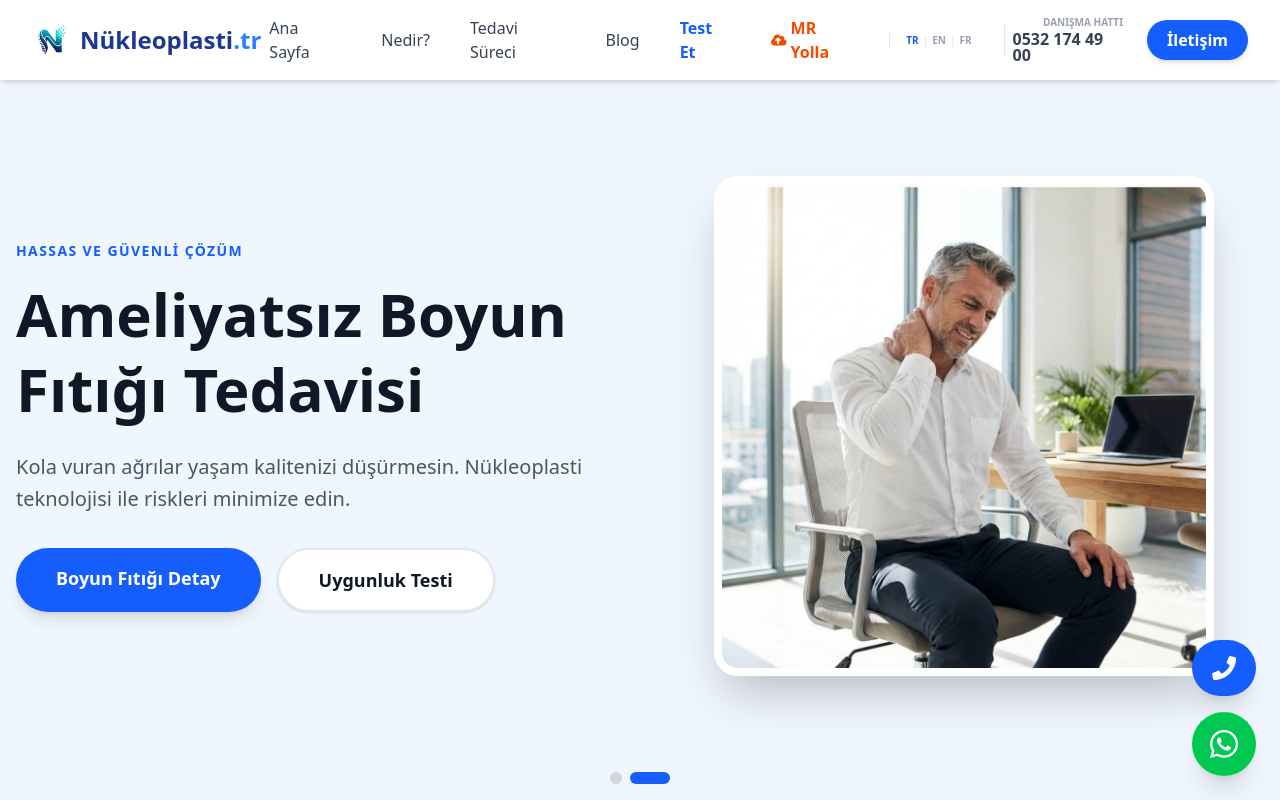
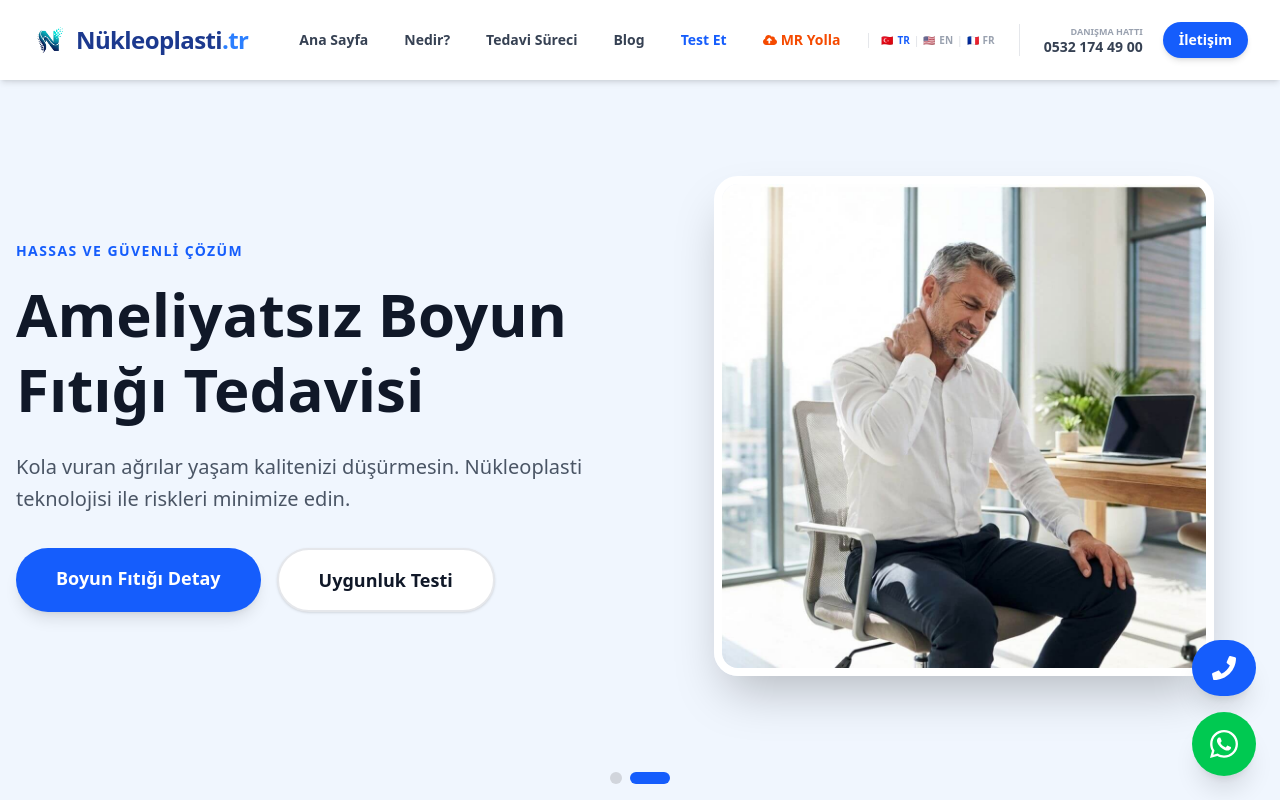
Before and after one commit to bvsmedya/nukleoplasti-tr, a Next.js app: page / in a window 1280 px wide. Shown: the top 800 px of the page. Built offline with nearby package versions, Linux system fonts and the light colour scheme.

Commit message:
dil bayrakları

```diff
--- a/app/components/Navbar.tsx
+++ b/app/components/Navbar.tsx
@@ -7,9 +7,7 @@ import { translations } from '../translations'; // Sözlüğü dahil ettik
 
 export default function Navbar({ lang = "tr" }: { lang?: "tr" | "en" | "fr" }) {
   const [isOpen, setIsOpen] = useState(false);
-  const t = translations[lang].nav; // O anki dilin kelimelerini seçtik
-
-  // Dil klasörüne göre link yapısını ayarlar (TR ise /, değilse /en gibi)
+  const t = translations[lang].nav;
   const base = lang === "tr" ? "" : `/${lang}`;
 
   return (
@@ -23,43 +21,51 @@ export default function Navbar({ lang = "tr" }: { lang?: "tr" | "en" | "fr" }) {
               <img
                 src="/logo.png"
                 alt="Nükleoplasti Logo"
-                className="h-10 w-auto group-hover:scale-105 transition duration-300"
+                className="h-9 w-auto group-hover:scale-105 transition duration-300"
               />
-              <span className="text-xl md:text-2xl font-bold text-blue-900 font-sans">
+              <span className="text-xl md:text-2xl font-bold text-blue-900 font-sans tracking-tight">
                 Nükleoplasti<span className="text-blue-500">.tr</span>
               </span>
             </Link>
           </div>
 
-          {/* MASAÜSTÜ MENÜ LİNKLERİ */}
-          <div className="hidden lg:flex space-x-6 items-center">
-            <Link href={`${base}/`} className="text-gray-700 hover:text-blue-600 px-2 py-2 font-medium transition">{t.home}</Link>
-            <Link href={`${base}/nedir`} className="text-gray-700 hover:text-blue-600 px-2 py-2 font-medium transition">{t.whatIs}</Link>
-            <Link href={`${base}/tedavi`} className="text-gray-700 hover:text-blue-600 px-2 py-2 font-medium transition">{t.process}</Link>
-            <Link href={`${base}/blog`} className="text-gray-700 hover:text-blue-600 px-2 py-2 font-medium transition">{t.blog}</Link>
-            <Link href={`${base}/test`} className="text-blue-600 font-bold px-2 py-2 animate-pulse">{t.test}</Link>
+          {/* MASAÜSTÜ MENÜ LİNKLERİ (GÜNCELLENDİ: Daha Sıkı Yerleşim) */}
+          <div className="hidden lg:flex items-center gap-2 xl:gap-5">
+            <Link href={`${base}/`} className="text-gray-700 hover:text-blue-600 px-2 py-2 text-sm font-bold transition whitespace-nowrap">{t.home}</Link>
+            <Link href={`${base}/nedir`} className="text-gray-700 hover:text-blue-600 px-2 py-2 text-sm font-bold transition whitespace-nowrap">{t.whatIs}</Link>
+            <Link href={`${base}/tedavi`} className="text-gray-700 hover:text-blue-600 px-2 py-2 text-sm font-bold transition whitespace-nowrap">{t.process}</Link>
+            <Link href={`${base}/blog`} className="text-gray-700 hover:text-blue-600 px-2 py-2 text-sm font-bold transition whitespace-nowrap">{t.blog}</Link>
+            <Link href={`${base}/test`} className="text-blue-600 font-bold px-2 py-2 text-sm animate-pulse whitespace-nowrap">{t.test}</Link>
 
-            <a href="https://www.emaryolla.com" target="_blank" className="flex items-center text-orange-600 font-bold px-2 py-2">
-               <FaCloudUploadAlt className="mr-1" /> {t.mr}
+            <a href="https://www.emaryolla.com" target="_blank" className="flex items-center text-orange-600 font-bold px-2 py-2 text-sm whitespace-nowrap">
+              <FaCloudUploadAlt className="mr-1" /> {t.mr}
             </a>
 
             {/* DİL SEÇİCİ */}
-            <div className="flex gap-1 text-[10px] font-black border-l pl-4 border-gray-200 uppercase">
-                <Link href="/" className={lang === 'tr' ? 'text-blue-600' : 'text-gray-400 hover:text-blue-400'}>TR</Link>
-                <span className="text-gray-200">|</span>
-                <Link href="/en" className={lang === 'en' ? 'text-blue-600' : 'text-gray-400'}>EN</Link>
-                <span className="text-gray-200">|</span>
-                <Link href="/fr" className={lang === 'fr' ? 'text-blue-600' : 'text-gray-400'}>FR</Link>
+            <div className="flex gap-1 text-[10px] items-center font-black border-l pl-3 border-gray-200 uppercase">
+              <Link href="/" className={`${lang === 'tr' ? 'text-blue-600' : 'text-gray-400 hover:text-blue-400'} flex items-center gap-1`}>
+                <span>🇹🇷</span> TR
+              </Link>
+              <span className="text-gray-200">|</span>
+              <Link href="/en" className={`${lang === 'en' ? 'text-blue-600' : 'text-gray-400'} flex items-center gap-1`}>
+                <span>🇺🇸</span> EN
+              </Link>
+              <span className="text-gray-200">|</span>
+              <Link href="/fr" className={`${lang === 'fr' ? 'text-blue-600' : 'text-gray-400'} flex items-center gap-1`}>
+                <span>🇫🇷</span> FR
+              </Link>
             </div>
 
-            <div className="h-8 w-[1px] bg-gray-200 mx-2"></div>
+            <div className="h-8 w-[1px] bg-gray-200 mx-1"></div>
 
-            <a href="tel:+905321744900" className="flex flex-col items-end text-gray-700 group">
-              <span className="text-[10px] font-bold text-gray-400 uppercase leading-none mb-1">{t.consult}</span>
-              <span className="text-md font-bold group-hover:text-blue-600 transition leading-none">0532 174 49 00</span>
+            {/* TELEFON KISMI */}
+            <a href="tel:+905321744900" className="flex flex-col items-end text-gray-700 group min-w-[90px]">
+              <span className="text-[9px] font-bold text-gray-400 uppercase leading-none mb-1 whitespace-nowrap">{t.consult}</span>
+              <span className="text-sm font-black group-hover:text-blue-600 transition leading-none whitespace-nowrap">0532 174 49 00</span>
             </a>
 
-            <Link href={`${base}/iletisim`} className="bg-blue-600 text-white px-5 py-2 rounded-full font-bold hover:bg-blue-700 transition shadow-md">
+            {/* BUTON */}
+            <Link href={`${base}/iletisim`} className="bg-blue-600 text-white px-4 py-2 rounded-full font-bold text-sm hover:bg-blue-700 transition shadow-md whitespace-nowrap">
               {t.contact}
             </Link>
           </div>
@@ -91,10 +97,16 @@ export default function Navbar({ lang = "tr" }: { lang?: "tr" | "en" | "fr" }) {
             <a href="https://www.emaryolla.com" target="_blank" className="block px-3 py-4 text-lg font-bold text-orange-600 border-b border-gray-50">{t.mr}</a>
 
             {/* MOBİL DİL SEÇİMİ */}
-            <div className="flex justify-center gap-6 py-4 border-b border-gray-50 font-black text-xs uppercase">
-                <Link href="/" onClick={() => setIsOpen(false)} className={lang === 'tr' ? 'text-blue-600' : 'text-gray-400'}>Türkçe</Link>
-                <Link href="/en" onClick={() => setIsOpen(false)} className={lang === 'en' ? 'text-blue-600' : 'text-gray-400'}>English</Link>
-                <Link href="/fr" onClick={() => setIsOpen(false)} className={lang === 'fr' ? 'text-blue-600' : 'text-gray-400'}>Français</Link>
+            <div className="flex justify-center gap-6 py-4 border-b border-gray-50 font-black text-xs uppercase items-center">
+              <Link href="/" onClick={() => setIsOpen(false)} className={`${lang === 'tr' ? 'text-blue-600' : 'text-gray-400'} flex items-center gap-1`}>
+                <span>🇹🇷</span> Türkçe
+              </Link>
+              <Link href="/en" onClick={() => setIsOpen(false)} className={`${lang === 'en' ? 'text-blue-600' : 'text-gray-400'} flex items-center gap-1`}>
+                <span>🇺🇸</span> English
+              </Link>
+              <Link href="/fr" onClick={() => setIsOpen(false)} className={`${lang === 'fr' ? 'text-blue-600' : 'text-gray-400'} flex items-center gap-1`}>
+                <span>🇫🇷</span> Français
+              </Link>
             </div>
 
             <Link href={`${base}/iletisim`} onClick={() => setIsOpen(false)} className="block mt-6 bg-blue-600 text-white px-3 py-4 rounded-xl font-bold">{t.contactLong}</Link>
```
